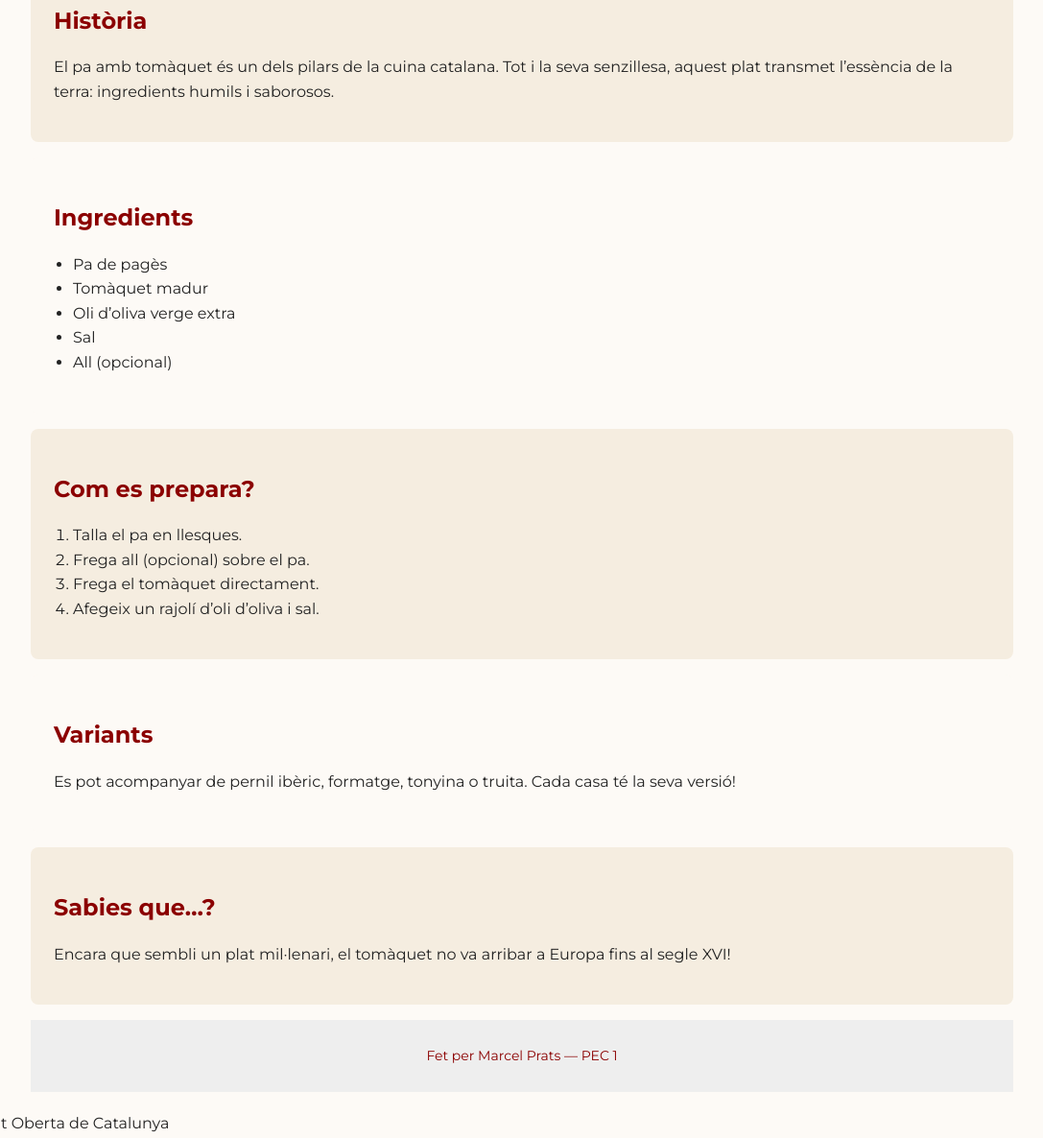
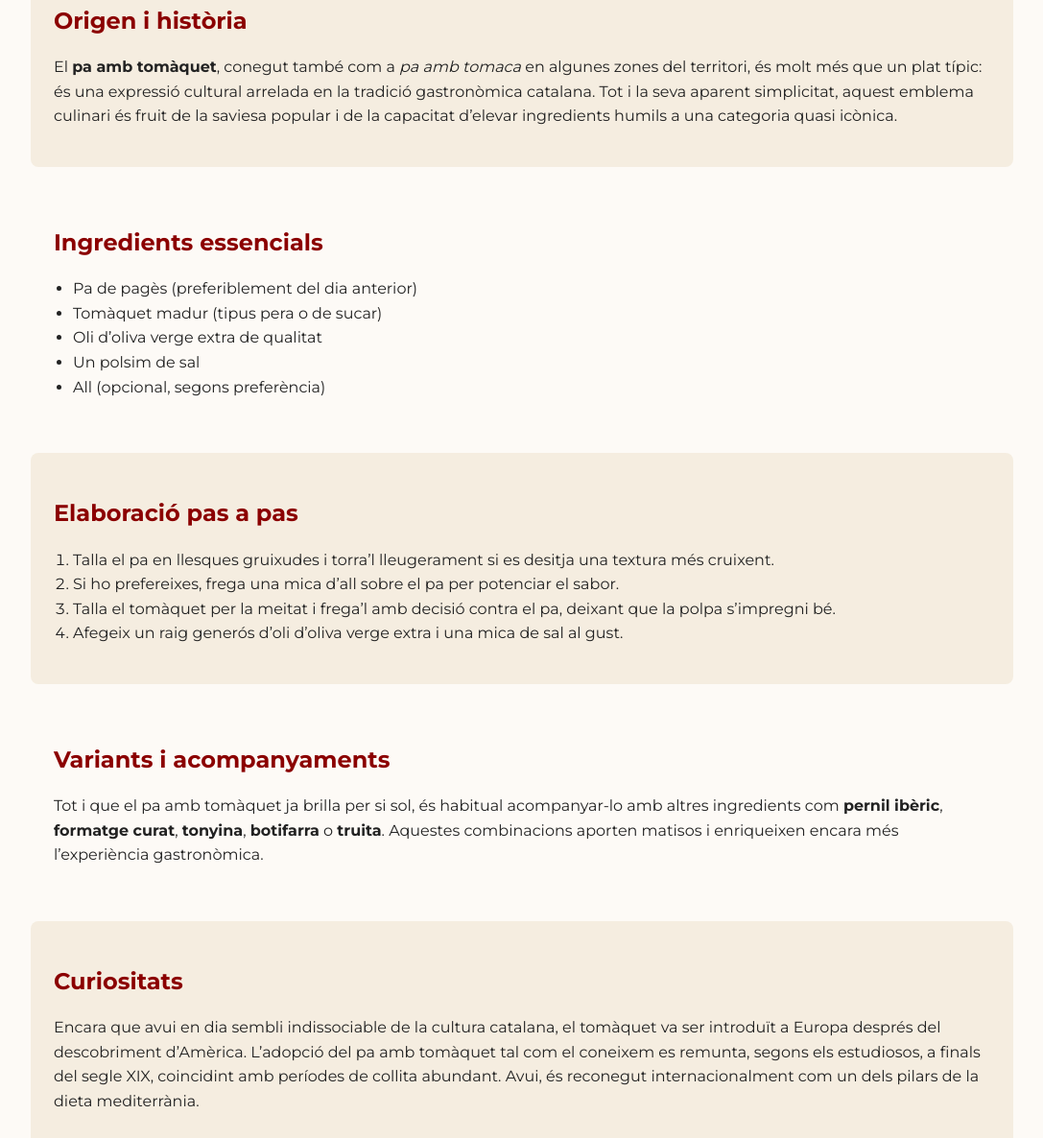
Before and after one commit to marcelprats/P1, a website built with Parcel: page src/index.html in a window 1280 px wide. Shown: the part 1321-2507 px from the top of the page at 96% size, without its empty margins (96-1183 px from the left). Built offline with nearby package versions, Linux system fonts and the light colour scheme.

Commit message:
Afegida la llibreria AOS per animacions i millores visuals

```diff
--- a/package.json
+++ b/package.json
@@ -45,6 +45,7 @@
     "sharp": "^0.33.5"
   },
   "dependencies": {
-    "@fortawesome/fontawesome-free": "^6.7.2"
+    "@fortawesome/fontawesome-free": "^6.7.2",
+    "aos": "^2.3.4"
   }
 }
--- a/src/assets/scripts/main.js
+++ b/src/assets/scripts/main.js
@@ -4,6 +4,9 @@
  */
 
 import '@fortawesome/fontawesome-free/css/all.min.css';
+
+import AOS from 'aos';
+import 'aos/dist/aos.css';
 // import 'some-node-module';
 // import SomeModule from 'some-node-module';
 
@@ -15,3 +18,5 @@ import '@fortawesome/fontawesome-free/css/all.min.css';
   const university = "UOC";
   console.log(`Hello, ${university}!`);
 } )();
+
+AOS.init();
--- a/src/index.html
+++ b/src/index.html
@@ -1,10 +1,10 @@
 <!DOCTYPE html>
-<html>
+<html lang="ca">
   <head>
     <meta charset="utf-8" />
     <meta name="viewport" content="width=device-width" />
     <link rel="stylesheet" type="text/css" href="./assets/styles/main.scss" />
-    <link href="https://fonts.googleapis.com/css2?family=Montserrat:wght@400;700&display=swap" rel="stylesheet">
+    <link href="https://fonts.googleapis.com/css2?family=Montserrat:wght@400;700&display=swap" rel="stylesheet" />
     <title>Pa amb tomàquet</title>
   </head>
   <body>
@@ -14,48 +14,49 @@
         <img src="./assets/images/logo.png?width=350" alt="Universitat Oberta de Catalunya" class="uoc-logo" />
       </picture>
 
-      <header class="page-header">
+      <header class="page-header" data-aos="fade-down">
         <img src="./assets/images/pat.webp" alt="Pa amb tomàquet" class="page-header__image" />
         <h1 class="page-header__title"><i class="fas fa-bread-slice"></i> Pa amb tomàquet</h1>
         <p class="page-header__subtitle">Un clàssic de la cuina catalana</p>
       </header>
 
       <main class="main-content">
-        <section class="section history">
-          <h2 class="section__title">Història</h2>
-          <p>El pa amb tomàquet és un dels pilars de la cuina catalana. Tot i la seva senzillesa, aquest plat transmet l’essència de la terra: ingredients humils i saborosos.</p>
+        <section class="section history" data-aos="fade-right">
+          <h2 class="section__title">Origen i història</h2>
+          <p>El <strong>pa amb tomàquet</strong>, conegut també com a <em>pa amb tomaca</em> en algunes zones del territori, és molt més que un plat típic: és una expressió cultural arrelada en la tradició gastronòmica catalana. Tot i la seva aparent simplicitat, aquest emblema culinari és fruit de la saviesa popular i de la capacitat d’elevar ingredients humils a una categoria quasi icònica.</p>
         </section>
 
-        <section class="section ingredients">
-          <h2 class="section__title">Ingredients</h2>
+        <section class="section ingredients" data-aos="zoom-in">
+          <h2 class="section__title">Ingredients essencials</h2>
           <ul class="section__list">
-            <li>Pa de pagès</li>
-            <li>Tomàquet madur</li>
-            <li>Oli d’oliva verge extra</li>
-            <li>Sal</li>
-            <li>All (opcional)</li>
+            <li>Pa de pagès (preferiblement del dia anterior)</li>
+            <li>Tomàquet madur (tipus pera o de sucar)</li>
+            <li>Oli d’oliva verge extra de qualitat</li>
+            <li>Un polsim de sal</li>
+            <li>All (opcional, segons preferència)</li>
           </ul>
         </section>
 
-        <section class="section steps">
-          <h2 class="section__title">Com es prepara?</h2>
+        <section class="section steps" data-aos="fade-left">
+          <h2 class="section__title">Elaboració pas a pas</h2>
           <ol class="section__list">
-            <li>Talla el pa en llesques.</li>
-            <li>Frega all (opcional) sobre el pa.</li>
-            <li>Frega el tomàquet directament.</li>
-            <li>Afegeix un rajolí d’oli d’oliva i sal.</li>
+            <li>Talla el pa en llesques gruixudes i torra’l lleugerament si es desitja una textura més cruixent.</li>
+            <li>Si ho prefereixes, frega una mica d’all sobre el pa per potenciar el sabor.</li>
+            <li>Talla el tomàquet per la meitat i frega’l amb decisió contra el pa, deixant que la polpa s’impregni bé.</li>
+            <li>Afegeix un raig generós d’oli d’oliva verge extra i una mica de sal al gust.</li>
           </ol>
         </section>
 
-        <section class="section variants">
-          <h2 class="section__title">Variants</h2>
-          <p>Es pot acompanyar de pernil ibèric, formatge, tonyina o truita. Cada casa té la seva versió!</p>
+        <section class="section variants" data-aos="flip-left">
+          <h2 class="section__title">Variants i acompanyaments</h2>
+          <p>Tot i que el pa amb tomàquet ja brilla per si sol, és habitual acompanyar-lo amb altres ingredients com <strong>pernil ibèric</strong>, <strong>formatge curat</strong>, <strong>tonyina</strong>, <strong>botifarra</strong> o <strong>truita</strong>. Aquestes combinacions aporten matisos i enriqueixen encara més l’experiència gastronòmica.</p>
         </section>
 
-        <section class="section curiosities">
-          <h2 class="section__title">Sabies que…?</h2>
-          <p>Encara que sembli un plat mil·lenari, el tomàquet no va arribar a Europa fins al segle XVI!</p>
+        <section class="section curiosities" data-aos="fade-up">
+          <h2 class="section__title">Curiositats</h2>
+          <p>Encara que avui en dia sembli indissociable de la cultura catalana, el tomàquet va ser introduït a Europa després del descobriment d’Amèrica. L’adopció del pa amb tomàquet tal com el coneixem es remunta, segons els estudiosos, a finals del segle XIX, coincidint amb períodes de collita abundant. Avui, és reconegut internacionalment com un dels pilars de la dieta mediterrània.</p>
         </section>
+
       </main>
 
       <footer class="page-footer">
```
Also changed, not shown: 1 other file.
